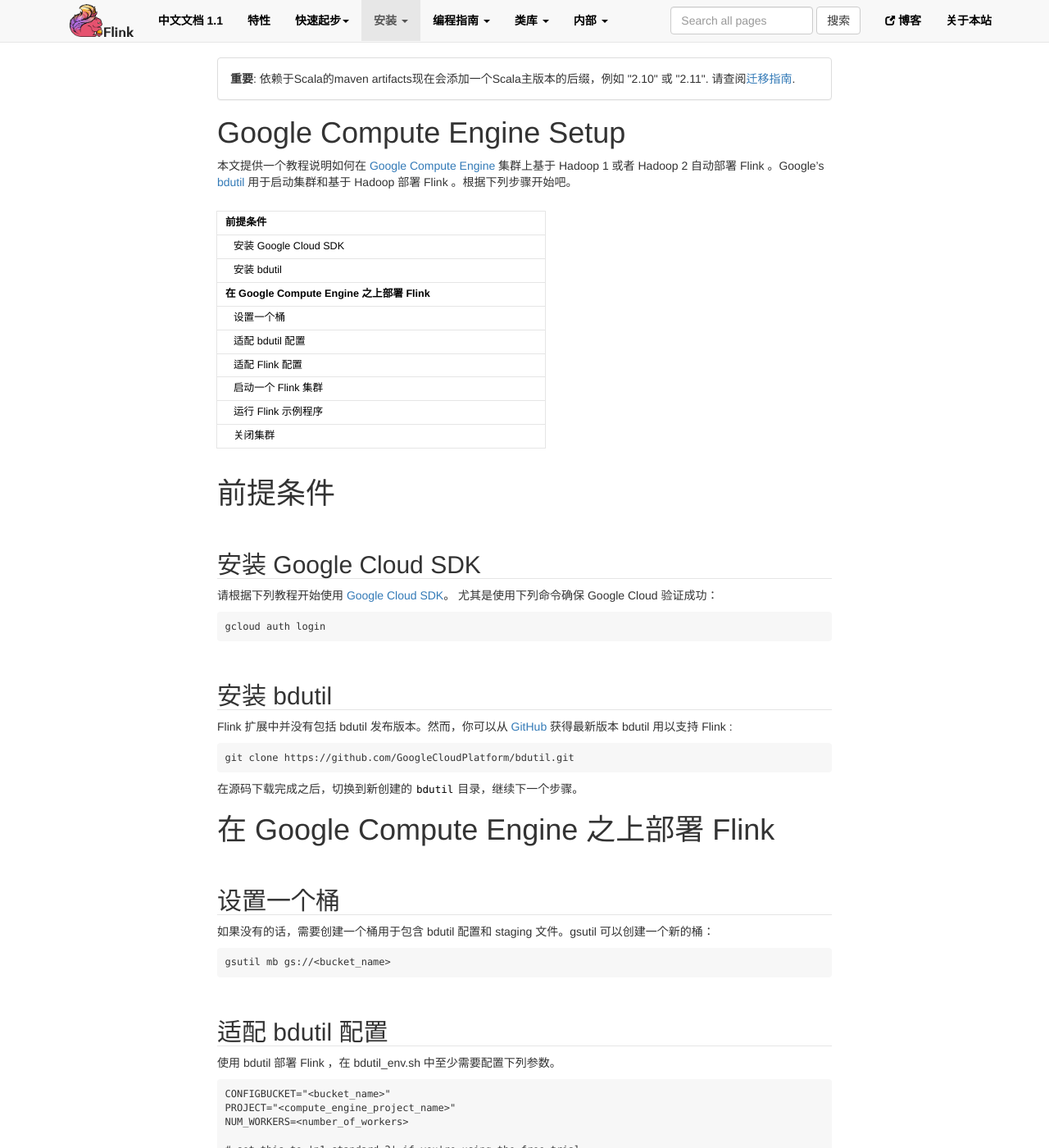
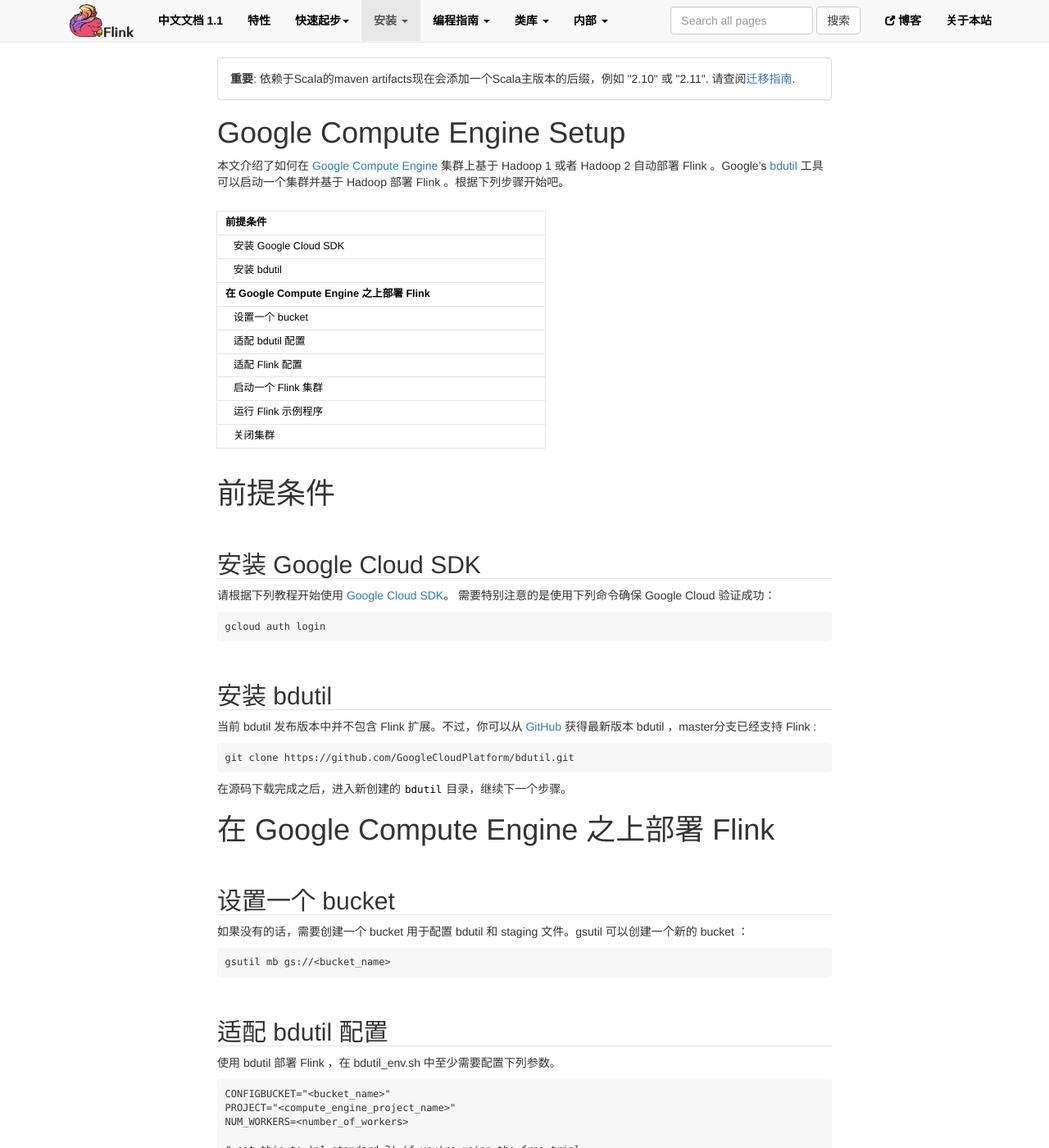
Before and after one commit to xuchuanyin/flink-china-doc, a Jekyll site: the page built from setup/gce_setup.md, in a window 1280 px wide and 1400 px high. Shown: the whole window at 82% size. Built offline with Jekyll 4.4.1, drawn with Linux system fonts in a browser that asks for light colours; nearby versions of some CDN libraries; comment, search, counter and statistics services are not loaded; some of the changed text lies outside the part shown.

Commit message:
improvment gce translate

```diff
--- a/setup/gce_setup.md
+++ b/setup/gce_setup.md
@@ -24,7 +24,7 @@ under the License.
 -->
 
 
-本文提供一个教程说明如何在  [Google Compute Engine](https://cloud.google.com/compute/) 集群上基于 Hadoop 1 或者 Hadoop 2 自动部署 Flink 。Google's [bdutil](https://cloud.google.com/hadoop/bdutil) 用于启动集群和基于 Hadoop 部署 Flink 。根据下列步骤开始吧。
+本文介绍了如何在  [Google Compute Engine](https://cloud.google.com/compute/) 集群上基于 Hadoop 1 或者 Hadoop 2 自动部署 Flink 。Google's [bdutil](https://cloud.google.com/hadoop/bdutil) 工具可以启动一个集群并基于 Hadoop 部署 Flink 。根据下列步骤开始吧。
 
 * This will be replaced by the TOC
 {:toc}
@@ -33,23 +33,23 @@ under the License.
 
 ## 安装 Google Cloud SDK
 
-请根据下列教程开始使用 [Google Cloud SDK](https://cloud.google.com/sdk/)。 尤其是使用下列命令确保 Google Cloud 验证成功：
+请根据下列教程开始使用 [Google Cloud SDK](https://cloud.google.com/sdk/)。 需要特别注意的是使用下列命令确保 Google Cloud 验证成功：
 
     gcloud auth login
 
 ## 安装 bdutil
 
-Flink 扩展中并没有包括 bdutil 发布版本。然而，你可以从 [GitHub](https://github.com/GoogleCloudPlatform/bdutil) 获得最新版本 bdutil 用以支持 Flink :
+当前 bdutil 发布版本中并不包含 Flink 扩展。不过，你可以从 [GitHub](https://github.com/GoogleCloudPlatform/bdutil) 获得最新版本 bdutil ，master分支已经支持 Flink :
 
     git clone https://github.com/GoogleCloudPlatform/bdutil.git
 
-在源码下载完成之后，切换到新创建的 `bdutil` 目录，继续下一个步骤。
+在源码下载完成之后，进入新创建的 `bdutil` 目录，继续下一个步骤。
 
 # 在 Google Compute Engine 之上部署 Flink
 
-## 设置一个桶
+## 设置一个 bucket
 
-如果没有的话，需要创建一个桶用于包含 bdutil 配置和 staging 文件。gsutil 可以创建一个新的桶：
+如果没有的话，需要创建一个 bucket 用于配置 bdutil 和 staging 文件。gsutil 可以创建一个新的 bucket ：
 
     gsutil mb gs://<bucket_name>
 
```
Also changed, not shown: other parts of setup/gce_setup.md (+1 -1 lines).
